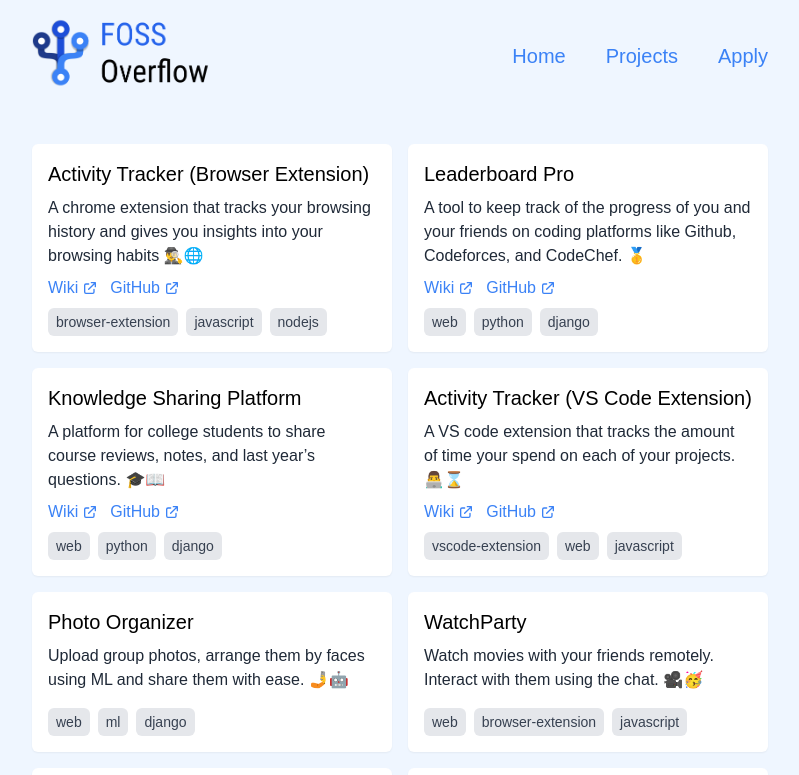
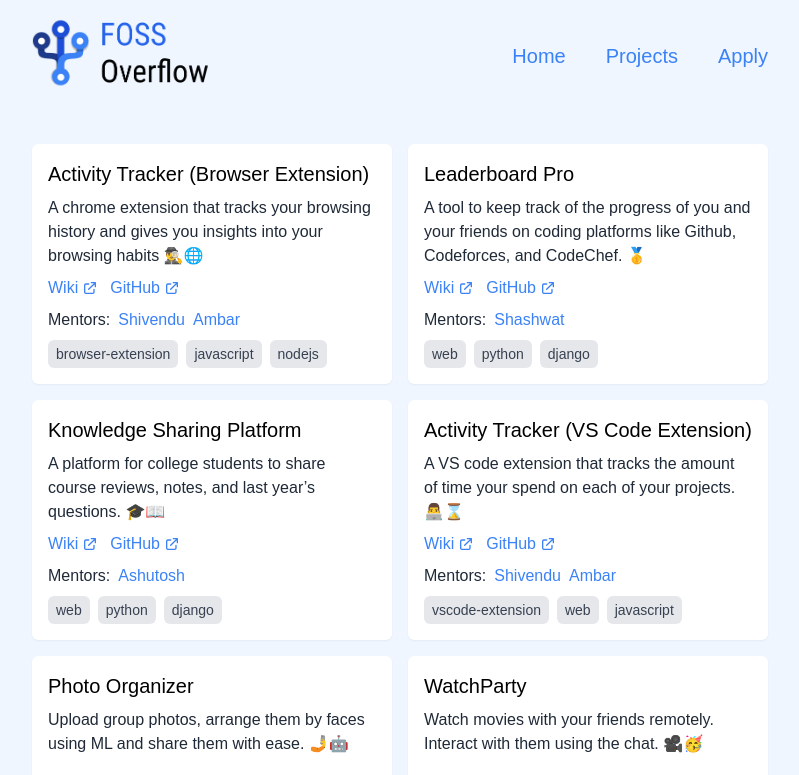
Before and after one commit to OpenLake/FOSS-Overflow, a Next.js app: page /projects in a window 1280 px wide. Shown: the top 775 px of the page, without its empty margins (240-1039 px from the left). Built offline with nearby package versions, Linux system fonts and the light colour scheme; what @tailwindcss/typography would draw is missing.

Commit message:
projects: Add mentors and their LinkedIn profiles

```diff
--- a/content/projects.js
+++ b/content/projects.js
@@ -6,6 +6,10 @@
 		wiki: 'https://github.com/OpenLake/Activity-Tracker/wiki/FOSS-Overflow-%7C-Web-Extension',
 		github: 'https://github.com/OpenLake/Activity-Tracker',
 		tags: ['browser-extension', 'javascript', 'nodejs'],
+		mentors: {
+			"Shivendu": "https://www.linkedin.com/in/kshivendu/",
+			"Ambar": "https://www.linkedin.com/in/ambar-mutha/"
+		}
 	},
 	{
 		title: 'Leaderboard Pro',
@@ -14,6 +18,9 @@
 		wiki: 'https://github.com/OpenLake/Leaderboard-Pro/wiki/FOSS-Overflow',
 		github: 'https://github.com/OpenLake/Leaderboard-Pro',
 		tags: ['web', 'python', 'django'],
+		mentors: {
+			"Shashwat": "https://www.linkedin.com/in/shashwatjaiswal/",
+		}
 	},
 	{
 		title: 'Knowledge Sharing Platform',
@@ -22,6 +29,9 @@
 		wiki: 'https://github.com/OpenLake/Knowlege-Sharing-Platform/wiki/FOSS-Overflow',
 		github: 'https://github.com/OpenLake/Knowlege-Sharing-Platform',
 		tags: ['web', 'python', 'django'],
+		mentors: {
+			"Ashutosh": "https://www.linkedin.com/in/ashutosh-garg-931921183/",
+		}
 	},
 	{
 		title: 'Activity Tracker (VS Code Extension)',
@@ -30,47 +40,66 @@
 		wiki: 'https://github.com/OpenLake/Activity-Tracker/wiki/FOSS-Overflow-%7C-VSCode-Extension',
 		github: 'https://github.com/OpenLake/Activity-Tracker',
 		tags: ['vscode-extension', 'web', 'javascript'],
+		mentors: {
+			"Shivendu": "https://www.linkedin.com/in/kshivendu/",
+			"Ambar": "https://www.linkedin.com/in/ambar-mutha/"
+		}
 	},
 	{
 		title: 'Photo Organizer',
 		description:
 			'Upload group photos, arrange them by faces using ML and share them with ease. 🤳🤖',
 		tags: ['web', 'ml', 'django'],
+		mentors: {
+			"Shivendu": "https://www.linkedin.com/in/kshivendu/",
+		}
 	},
 	{
 		title: 'WatchParty',
 		description:
 			'Watch movies with your friends remotely. Interact with them using the chat. 🎥🥳',
 		tags: ['web', 'browser-extension', 'javascript'],
+		mentors: {
+			"Rishi": "https://www.linkedin.com/in/thefierycoder/",
+		}
 	},
 	{
 		title: 'Homework Scheduler',
 		description:
 			'Helps teachers decide homework deadlines by keeping a track of other commitments and assignments of the students. 🧑‍🏫🧑‍🎓',
 		tags: ['web', 'flexible-tech-stack'],
+		mentors: { "To be decided": "https://www.linkedin.com/in/kshivendu/", }
 	},
 	{
 		title: 'Quizz App',
 		description:
 			'A time bounded quizzing platform with realtime leaderboards and a store of past quizzes and results. 🧑‍🏫🧑‍🎓',
 		tags: ['web', 'nodejs', 'javascript'],
+		mentors: {
+			"Shivendu": "https://www.linkedin.com/in/kshivendu/",
+		}
 	},
 	{
 		title: 'Live Score App',
 		description: 'A realtime score app for sports🏸 and tournaments🏆.',
 		tags: ['web', 'javascript', 'nodejs'],
+		mentors: {"To be decided": "https://www.linkedin.com/in/kshivendu/",}
 	},
 	{
 		title: 'Online Judge',
 		description:
 			'An online judge for programming competitions and assignments. 🧑‍💻📝',
 		tags: ['web', 'flexible-tech-stack'],
+		mentors: {"To be decided": "https://www.linkedin.com/in/kshivendu/",}
 	},
 	{
 		title: 'Smart Contacts App',
 		description:
 			'A smart contacts app that helps hyperconnected people navigate through their day. 📞',
-		tags: ['flutter', 'android','iOS'],
+		tags: ['flutter', 'android', 'iOS'],
+		mentors: {
+			"Shashwat": "https://www.linkedin.com/in/shashwatjaiswal/",
+		}
 	},
 	{
 		title: 'Coming soon',
--- a/pages/projects.js
+++ b/pages/projects.js
@@ -2,7 +2,7 @@
 import { ExternalLinkIcon } from '@heroicons/react/outline';
 import { projectData } from '../content/projects';
 
-function ExternalLink({ href, children }) {
+function ExternalLink({ href, children, useIcon=true }) {
 	return (
 		<a
 			className="text-blue-500 hover:text-blue-700 flex items-center gap-1"
@@ -10,7 +10,7 @@
 			target="_blank"
 			rel="noopener noreferrer"
 		>
-			{children} <ExternalLinkIcon width="1rem" />
+			{children} {useIcon && <ExternalLinkIcon width="1rem" />}
 		</a>
 	);
 }
@@ -37,6 +37,16 @@
 								<ExternalLink href={item.github}>GitHub</ExternalLink>
 							)}
 						</div>
+						{item.mentors && (
+							<div className="flex gap-2 mt-2">
+								<span className="text-base text-gray-800">Mentors: </span>
+								{Object.keys(item.mentors).map(mentorName => (
+									<ExternalLink href={item.mentors[mentorName]} key={mentorName} useIcon={false}>
+										{mentorName}
+									</ExternalLink>
+								))}
+							</div>
+						)}
 						{item.tags?.length > 0 && (
 							<div className="flex gap-2 mt-2">
 								{item.tags.map(tag => (
```
